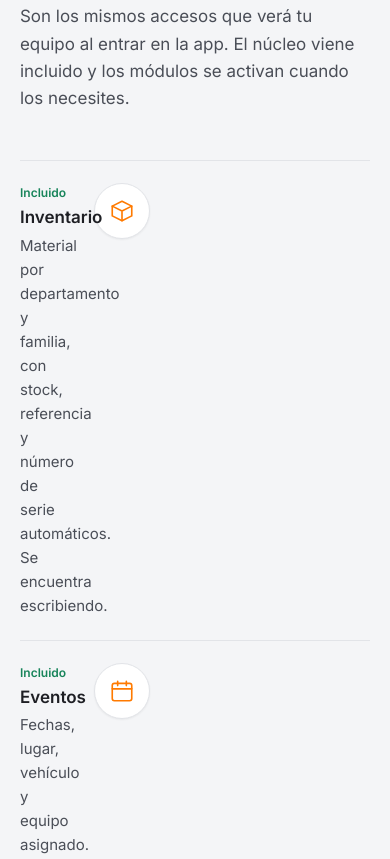
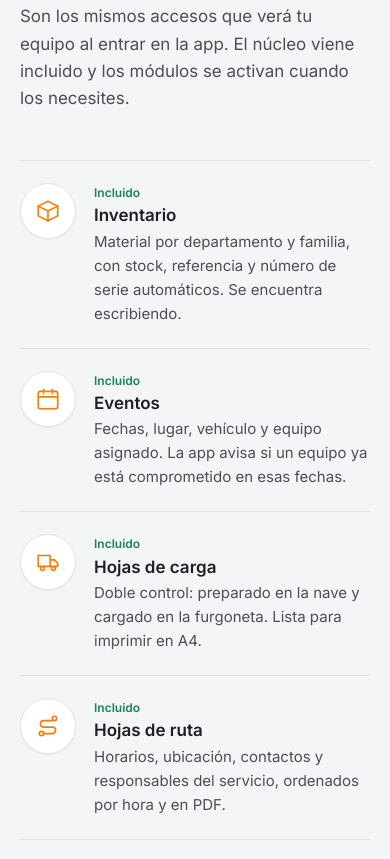
Before and after one commit to figueruelochristian-byte/selbacargo-web, a plain HTML site: page index.html in a window 390 px wide. Shown: the part 2670-3529 px from the top of the page. Drawn offline with nearby package versions, Linux system fonts and the light colour scheme.

Commit message:
Corrige la lista de módulos en móvil
El texto quedaba en una columna estrecha y el icono desplazado a la derecha.
Ahora el icono va a la izquierda y etiqueta, título y descripción a la derecha.

Co-Authored-By: Claude Opus 5.5 <noreply@anthropic.com>
Claude-Session: https://claude.ai/code/session_01JeACVxrnzs24HPPXJGUREd

```diff
--- a/styles.css
+++ b/styles.css
@@ -250,9 +250,11 @@ strong{color:var(--text);font-weight:600}
 .mod .tag{font-size:.75rem;font-weight:600;color:var(--text-3);white-space:nowrap}
 .mod .tag.inc{color:var(--success)}
 @media (max-width:860px){
-  .mod{grid-template-columns:56px 1fr;gap:6px 18px;align-items:start}
-  .mod .circle{grid-row:span 3}
-  .mod .tag{order:-1}
+  .mod{grid-template-columns:56px minmax(0,1fr);gap:4px 18px;align-items:start}
+  .mod .circle{grid-column:1;grid-row:1 / span 3}
+  .mod .tag{grid-column:2;grid-row:1}
+  .mod h3{grid-column:2;grid-row:2}
+  .mod p{grid-column:2;grid-row:3}
 }
 
 /* Recorrido */
```
